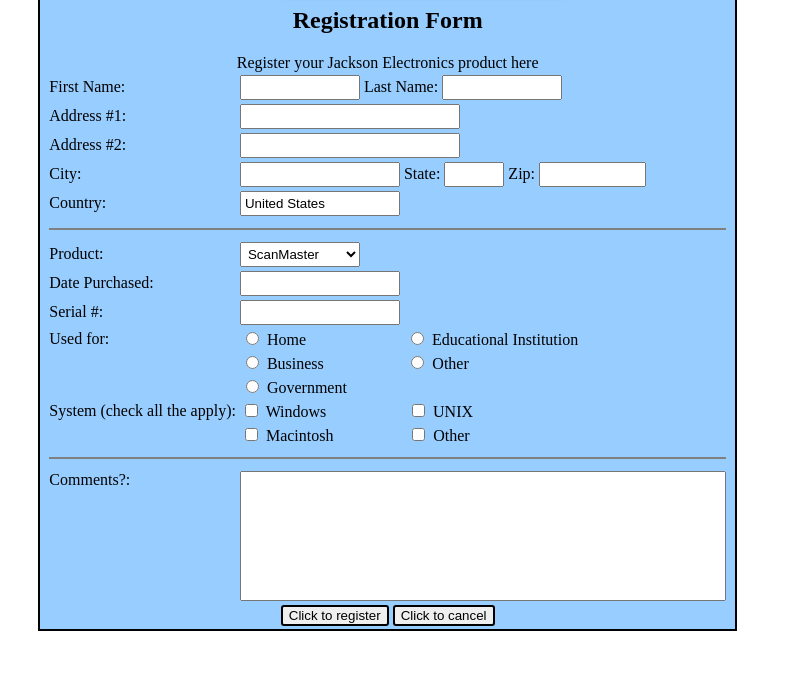
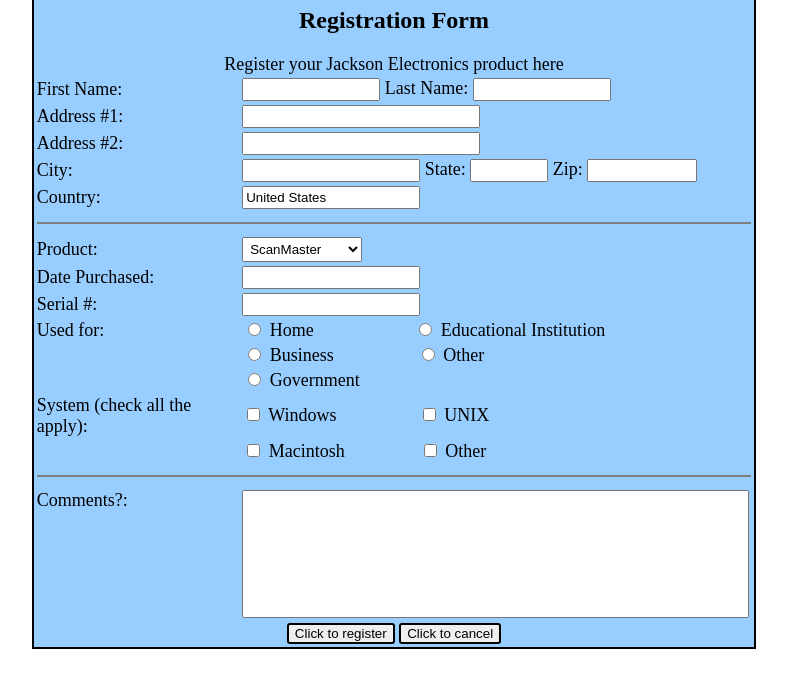
Before and after one commit to Memory-Container/Jackson-Electronics, a plain HTML site: page index.html in a window 1280 px wide. Shown: the part 101-800 px from the top of the page, without its empty margins (248-1035 px from the left). Drawn offline with Linux system fonts and the light colour scheme.

Commit message:
Small Changes

```diff
--- a/index.html
+++ b/index.html
@@ -7,7 +7,7 @@
     <link rel="stylesheet" href="style.css">
 </head>
 <body>
-    <div style="width: 55%;border: 2px solid black;margin-left: 22%;background-color: #98CDFF;">
+    <div style="width: 57%;border: 2px solid black;margin-left: 21.5%;background-color: #98CDFF;">
         <div class="Logo" style="margin-left: 33%;">
             <div class="Logo-Text">
                 Jackson
@@ -17,13 +17,13 @@
                 Electronics
             </div>
         </div>
-        <h2 style="text-align: center;"">Registration Form</h2>
-        <table border="0" align="center">
+        <h2 style="text-align: center;">Registration Form</h2>
+        <table border="0" align="center" style="font-size: 18px;">
             <caption>Register your Jackson Electronics product here</caption>
             <tbody>
                 <tr>
                     <td style="width: min-content;">First Name:</td>
-                    <td style="width: min-content;">
+                    <td>
                         <input>
                         Last Name: <input>
                     </td>
--- a/style.css
+++ b/style.css
@@ -1,8 +1,6 @@
-body {
-}
 input {
-    padding: 3px;
-    width: 110px;
+    padding: 2px;
+    width: 130px;
 }
 select {
     padding: 3px;
@@ -11,19 +9,19 @@ input.checkbox {
     width: 15px;
 }
 input.left {
-    margin-left: 100px;
+    margin-left: 120px;
 }
 input.long {
-    width: 210px;
+    width: 230px;
 }
 input.normal {
+    width: 170px;
+}
+input.not-that-short {
     width: 150px;
 }
-input.not-that-short {
-    width: 130px;
-}
 input.short {
-    width: 50px;
+    width: 70px;
 }
 hr {
     border: 1px solid gray;
```
